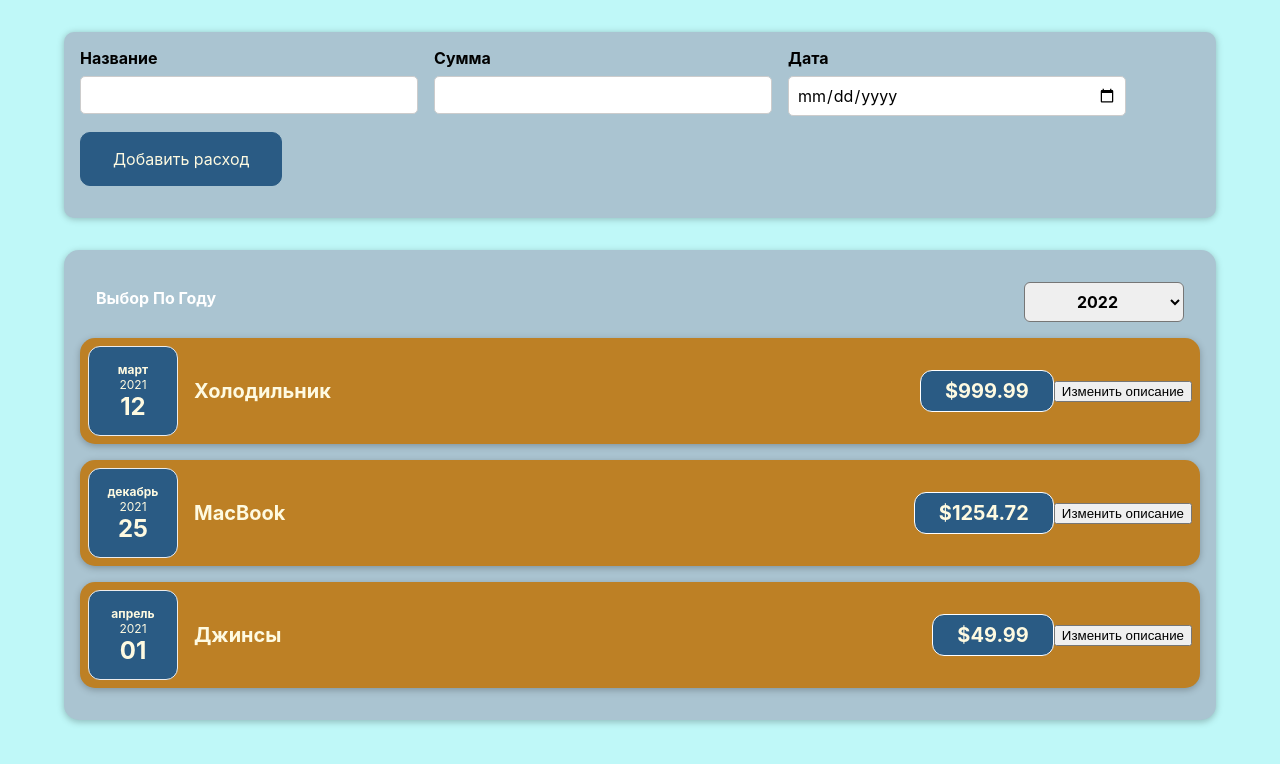
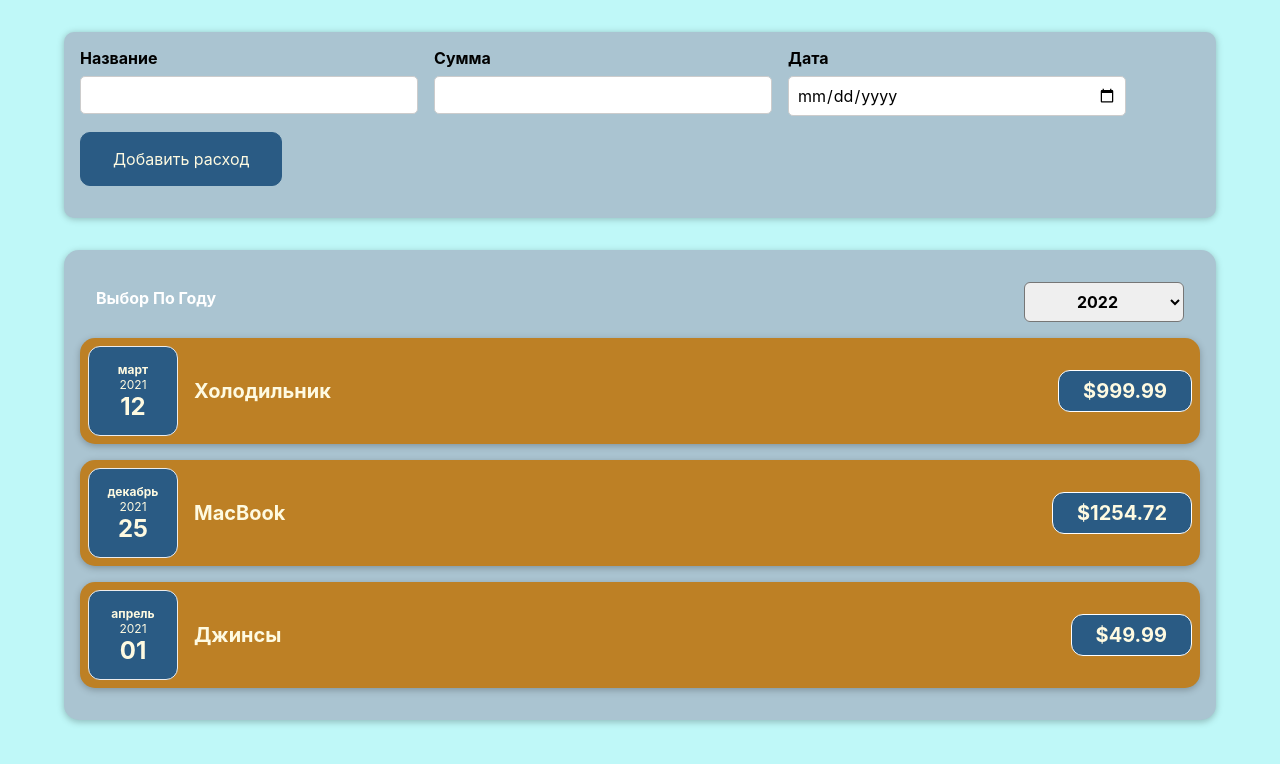
Before and after one commit to vlgrinenko/react-course-app, a React (Create React App) app: page / in a window 1280 px wide. Shown: the top 764 px of the page. Built offline with nearby package versions, Linux system fonts and the light colour scheme.

Commit message:
fix: delete button in CostItem

```diff
--- a/src/components/Costs/CostItem.js
+++ b/src/components/Costs/CostItem.js
@@ -1,22 +1,15 @@
 import './CostItem.css';
 import CostDate from './CostDate';
 import Card from '../UI/Card';
-import React, { useState } from 'react';
 
 const CostItem = (props) => {
-  const [description, setDescription] = useState(props.description);
-
-  const changeDescriptionHandler = () => {
-    setDescription('New text');
-  };
   return (
     <Card className='cost-item'>
       <CostDate date={props.date} />
       <div className='cost-item__description'>
-        <h2>{description}</h2>
+        <h2>{props.description}</h2>
         <div className='cost-item__price'>${props.amount}</div>
       </div>
-      <button onClick={changeDescriptionHandler}>Изменить описание</button>
     </Card>
   );
 };
```
